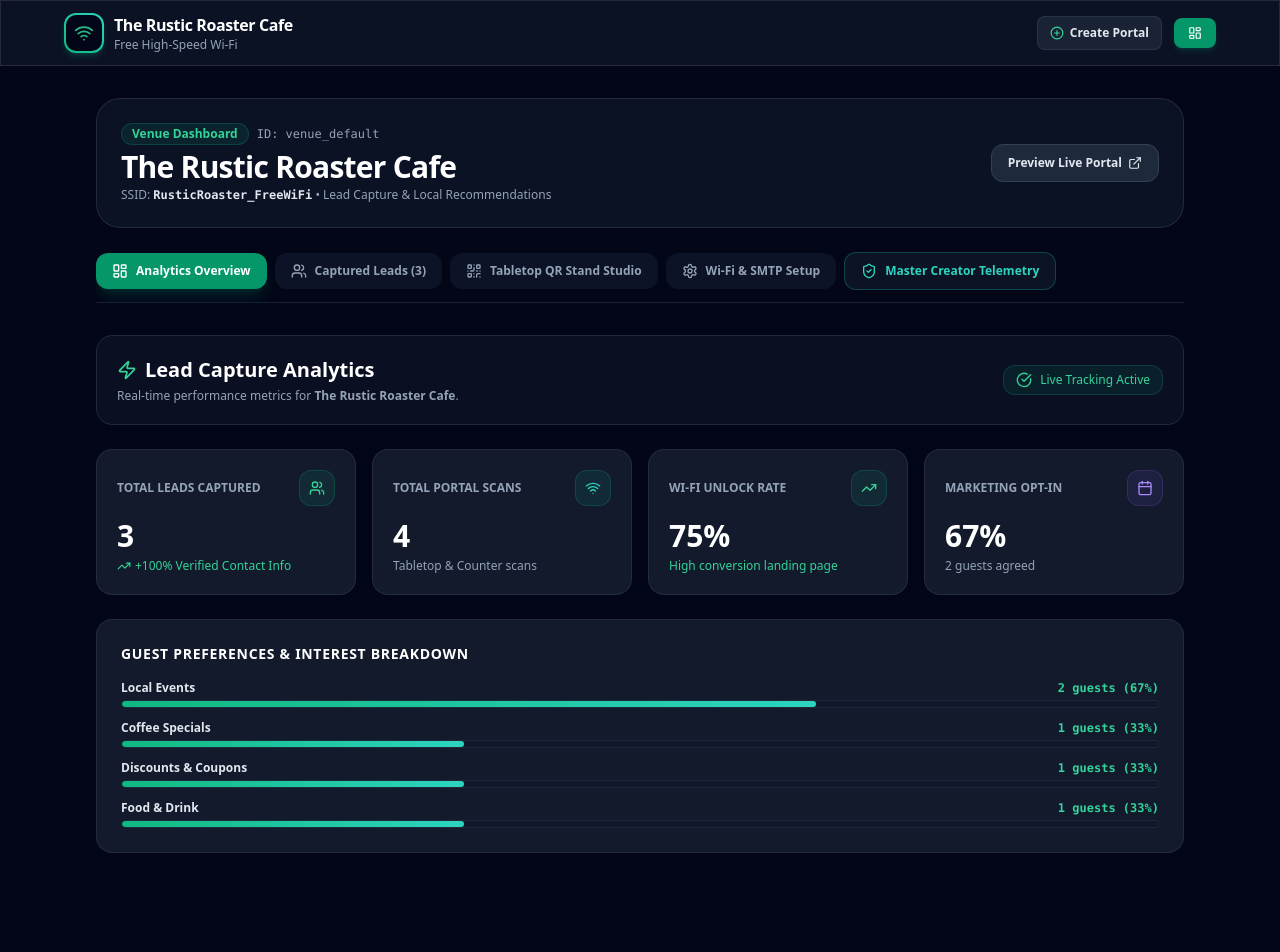
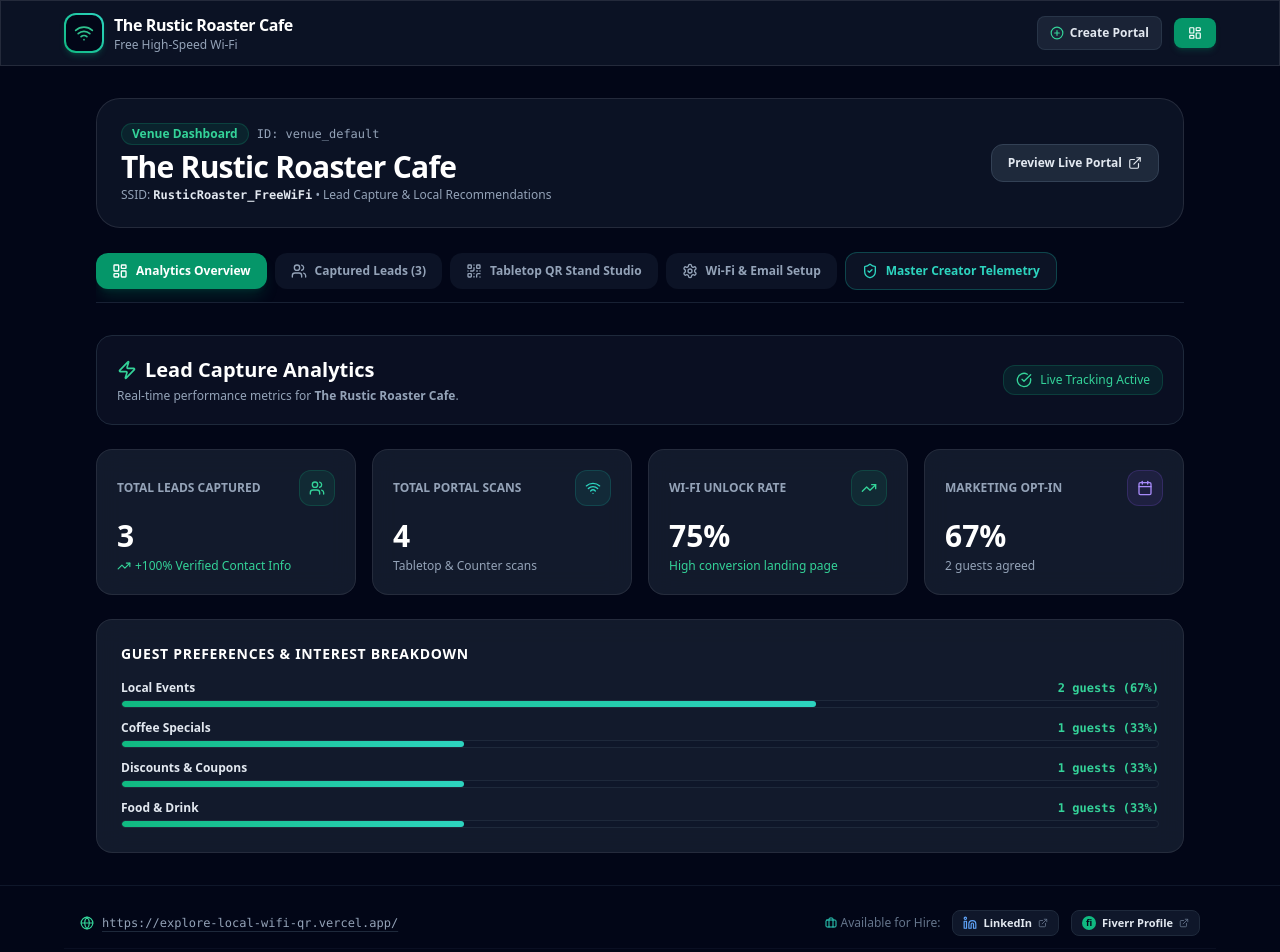
Before and after one commit to fouzi29/explore-local-wifi-qr, a Next.js app: page /admin in a window 1280 px wide. Shown: the top 952 px of the page. Before the commit the page ends 885 px from the top, so only its background shows below. Built offline with nearby package versions, Linux system fonts and the light colour scheme.

Commit message:
Add official website link (https://explore-local-wifi-qr.vercel.app/) and developer hire profile links (LinkedIn & Fiverr) to global footer

```diff
--- a/app/admin/page.tsx
+++ b/app/admin/page.tsx
@@ -8,8 +8,9 @@ import { AdminLeadsTable } from '@/components/AdminLeadsTable';
 import { AdminQrStudio } from '@/components/AdminQrStudio';
 import { AdminSettingsForm } from '@/components/AdminSettingsForm';
 import { MasterAdminTelemetry } from '@/components/MasterAdminTelemetry';
+import { Footer } from '@/components/Footer';
 import { getVenueSettings, getVenueLeads, VenueSettings, CapturedLead } from '@/lib/storage';
-import { LayoutDashboard, Users, QrCode, Settings, ShieldCheck, ExternalLink, Sparkles, Wifi } from 'lucide-react';
+import { LayoutDashboard, Users, QrCode, Settings, ShieldCheck, ExternalLink } from 'lucide-react';
 import Link from 'next/link';
 
 function AdminDashboardContent() {
@@ -83,7 +84,7 @@ function AdminDashboardContent() {
 
           <div className="flex items-center gap-3">
             <Link
-              href={`/?venueId=${settings.id}`}
+              href={`/v/${settings.slug}`}
               target="_blank"
               className="flex items-center gap-1.5 px-4 py-2.5 rounded-xl bg-slate-800 hover:bg-slate-700 text-slate-200 text-xs font-bold border border-slate-700 transition-all"
             >
@@ -137,7 +138,7 @@ function AdminDashboardContent() {
                 : 'bg-slate-900/80 text-slate-400 hover:text-white hover:bg-slate-800'
             }`}
           >
-            <Settings className="w-4 h-4" /> Wi-Fi & SMTP Setup
+            <Settings className="w-4 h-4" /> Wi-Fi & Email Setup
           </button>
 
           <button
@@ -166,6 +167,8 @@ function AdminDashboardContent() {
 
       </main>
 
+      <Footer />
+
     </div>
   );
 }
--- a/app/onboard/page.tsx
+++ b/app/onboard/page.tsx
@@ -3,6 +3,7 @@
 import React, { useEffect, useState } from 'react';
 import QRCode from 'qrcode';
 import { Navbar } from '@/components/Navbar';
+import { Footer } from '@/components/Footer';
 import { Wifi, Sparkles, Check, ArrowRight, Mail, Building2, Download, Printer, ExternalLink, CheckCircle2, Palette, Image as ImageIcon } from 'lucide-react';
 import { VenueSettings, saveVenueSettings } from '@/lib/storage';
 
@@ -533,6 +534,8 @@ export default function OnboardPage() {
         )}
 
       </main>
+
+      <Footer />
     </div>
   );
 }
--- a/app/page.tsx
+++ b/app/page.tsx
@@ -6,7 +6,8 @@ import { Navbar } from '@/components/Navbar';
 import { SaaSHero } from '@/components/SaaSHero';
 import { SaaSDemoWidget } from '@/components/SaaSDemoWidget';
 import { SaaSPricing } from '@/components/SaaSPricing';
-import { Wifi, Sparkles, ArrowRight, ShieldCheck, Mail, Users, QrCode, Download, Database } from 'lucide-react';
+import { Footer } from '@/components/Footer';
+import { Sparkles, ArrowRight, Mail, QrCode, Database } from 'lucide-react';
 
 export default function SaaSMainHomePage() {
   return (
@@ -56,9 +57,9 @@ export default function SaaSMainHomePage() {
                 <div className="w-12 h-12 rounded-2xl bg-teal-500/10 border border-teal-500/20 text-teal-400 flex items-center justify-center">
                   <Mail className="w-6 h-6" />
                 </div>
-                <h3 className="text-lg font-bold text-white">Custom SMTP Alerts</h3>
+                <h3 className="text-lg font-bold text-white">Automated Lead Alerts</h3>
                 <p className="text-xs text-slate-400 leading-relaxed">
-                  Optionally connect your business email server (Gmail, SendGrid, custom cPanel) to get instant email alerts whenever guests scan your QR code.
+                  Automated lead alert emails delivered to your inbox out-of-the-box via built-in system mailer whenever guests connect.
                 </p>
               </div>
 
@@ -103,19 +104,8 @@ export default function SaaSMainHomePage() {
 
       </main>
 
-      {/* Footer */}
-      <footer className="border-t border-slate-900 py-8 bg-slate-950">
-        <div className="max-w-5xl mx-auto px-4 flex flex-col sm:flex-row items-center justify-between gap-4 text-xs text-slate-500">
-          <div>
-            <span className="font-bold text-slate-300">WiFiPulse</span> © 2026 • Created by fouzi.cse@gmail.com
-          </div>
-          <div className="flex items-center gap-4">
-            <Link href="/onboard" className="hover:text-slate-300 transition-colors">Create Venue</Link>
-            <Link href="/admin" className="hover:text-slate-300 transition-colors">Admin Dashboard</Link>
-            <Link href="/v/rustic-roaster" className="hover:text-slate-300 transition-colors">Live Demo</Link>
-          </div>
-        </div>
-      </footer>
+      {/* Global Footer */}
+      <Footer />
 
     </div>
   );
--- a/app/v/[slug]/page.tsx
+++ b/app/v/[slug]/page.tsx
@@ -5,8 +5,9 @@ import { Navbar } from '@/components/Navbar';
 import { LeadForm } from '@/components/LeadForm';
 import { WifiCard } from '@/components/WifiCard';
 import { LocalDeals } from '@/components/LocalDeals';
+import { Footer } from '@/components/Footer';
 import { getVenueBySlug, VenueSettings, CapturedLead } from '@/lib/storage';
-import { Wifi, Sparkles, ChevronRight, PlusCircle } from 'lucide-react';
+import { Wifi, ChevronRight, PlusCircle } from 'lucide-react';
 import Link from 'next/link';
 
 export default function RestaurantSlugPage({ params }: { params: { slug: string } }) {
@@ -80,7 +81,7 @@ export default function RestaurantSlugPage({ params }: { params: { slug: string
         <div className="glass-panel rounded-2xl p-5 border border-slate-800 text-center sm:text-left flex flex-col sm:flex-row items-center justify-between gap-4 mt-12">
           <div>
             <div className="flex items-center justify-center sm:justify-start gap-1.5 text-xs font-bold text-emerald-400 mb-1">
-              <PlusCircle className="w-4 h-4" /> Explore Local SaaS Platform
+              <PlusCircle className="w-4 h-4" /> WiFiPulse Platform
             </div>
             <h4 className="font-bold text-white text-sm sm:text-base">
               Do you own a restaurant, café, or venue?
@@ -100,9 +101,7 @@ export default function RestaurantSlugPage({ params }: { params: { slug: string
 
       </main>
 
-      <footer className="border-t border-slate-900 py-6 text-center text-xs text-slate-500">
-        <p>© 2026 Explore Local QR Wi-Fi SaaS • Powering Restaurant & Venue Growth</p>
-      </footer>
+      <Footer />
 
     </div>
   );
--- /dev/null
+++ b/components/Footer.tsx
@@ -0,0 +1,69 @@
+'use client';
+
+import React from 'react';
+import Link from 'next/link';
+import { Globe, Linkedin, ExternalLink, Briefcase } from 'lucide-react';
+
+interface FooterProps {
+  compact?: boolean;
+}
+
+export const Footer: React.FC<FooterProps> = ({ compact = false }) => {
+  return (
+    <footer className="border-t border-slate-900 bg-slate-950 py-6 text-slate-400 text-xs">
+      <div className="max-w-6xl mx-auto px-4 flex flex-col sm:flex-row items-center justify-between gap-4">
+
+        {/* Website Link */}
+        <div className="flex items-center gap-2 text-center sm:text-left">
+          <Globe className="w-3.5 h-3.5 text-emerald-400 shrink-0" />
+          <a
+            href="https://explore-local-wifi-qr.vercel.app/"
+            target="_blank"
+            rel="noopener noreferrer"
+            className="hover:text-emerald-300 font-mono font-medium transition-colors underline decoration-slate-800 underline-offset-4"
+          >
+            https://explore-local-wifi-qr.vercel.app/
+          </a>
+        </div>
+
+        {/* Developer / Indirect Hire Links (LinkedIn & Fiverr) */}
+        <div className="flex flex-wrap items-center justify-center gap-3">
+          <span className="text-slate-500 font-medium flex items-center gap-1">
+            <Briefcase className="w-3 h-3 text-teal-400" /> Available for Hire:
+          </span>
+
+          {/* LinkedIn Profile */}
+          <a
+            href="https://www.linkedin.com/in/fouzi"
+            target="_blank"
+            rel="noopener noreferrer"
+            className="inline-flex items-center gap-1.5 px-2.5 py-1 rounded-lg bg-slate-900 hover:bg-slate-800 text-slate-200 border border-slate-800 hover:border-blue-500/40 text-[11px] font-semibold transition-all group"
+          >
+            <Linkedin className="w-3.5 h-3.5 text-blue-400 group-hover:scale-110 transition-transform" />
+            <span>LinkedIn</span>
+            <ExternalLink className="w-2.5 h-2.5 text-slate-500" />
+          </a>
+
+          {/* Fiverr Profile */}
+          <a
+            href="https://www.fiverr.com/fouzi"
+            target="_blank"
+            rel="noopener noreferrer"
+            className="inline-flex items-center gap-1.5 px-2.5 py-1 rounded-lg bg-slate-900 hover:bg-slate-800 text-slate-200 border border-slate-800 hover:border-emerald-500/40 text-[11px] font-semibold transition-all group"
+          >
+            <span className="w-3.5 h-3.5 rounded-full bg-emerald-500 text-slate-950 font-black text-[9px] flex items-center justify-center group-hover:scale-110 transition-transform">
+              fi
+            </span>
+            <span>Fiverr Profile</span>
+            <ExternalLink className="w-2.5 h-2.5 text-slate-500" />
+          </a>
+        </div>
+
+      </div>
+
+      <div className="max-w-6xl mx-auto px-4 mt-3 pt-3 border-t border-slate-900/60 text-center text-[11px] text-slate-600">
+        © 2026 WiFiPulse • Powered by Next.js & Vercel
+      </div>
+    </footer>
+  );
+};
```
